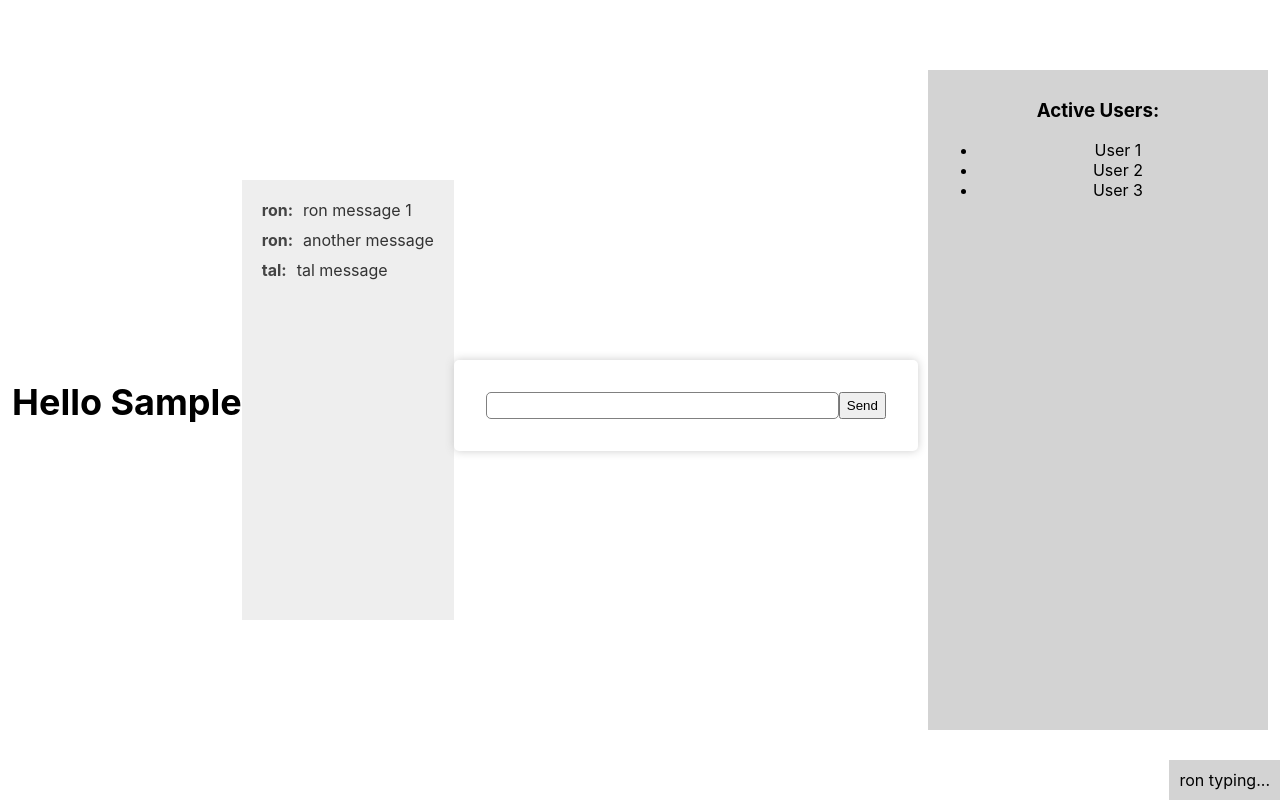
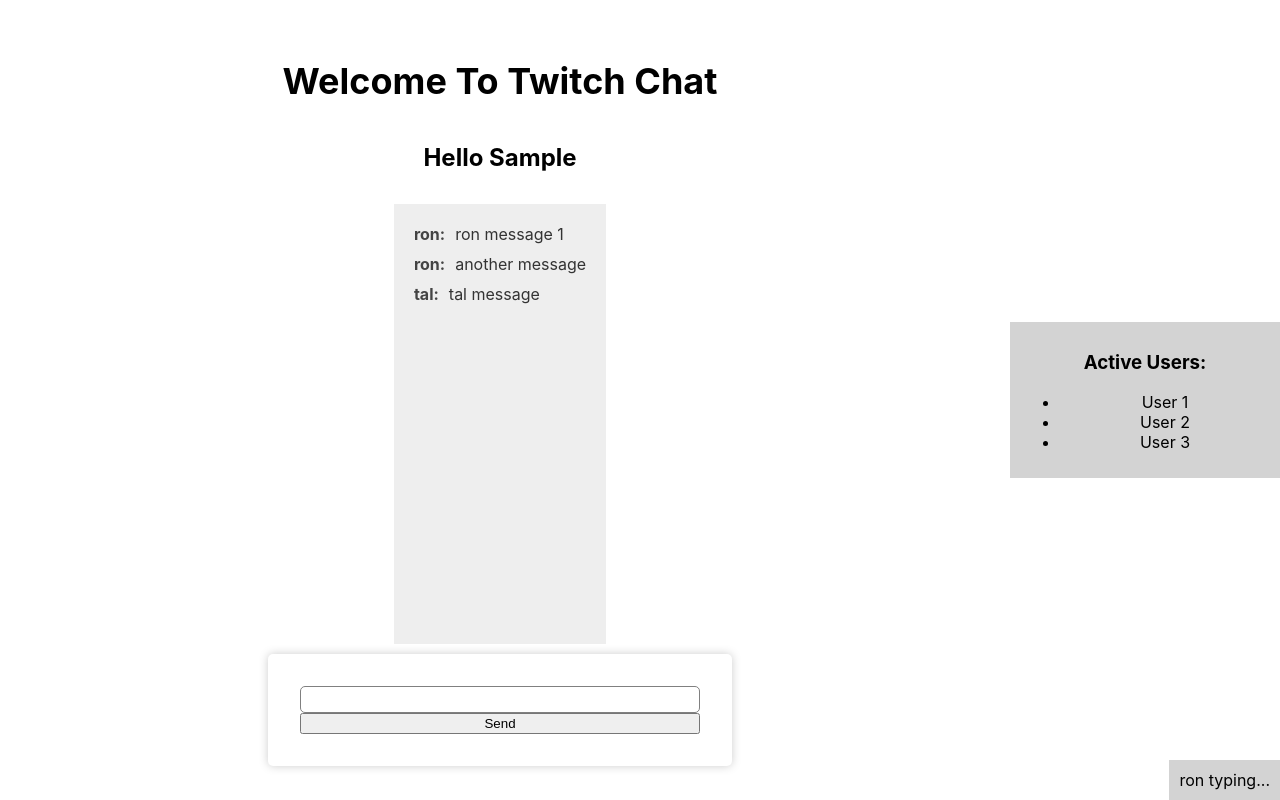
Before and after one commit to ronnahom96/twitch-chat-client, a React (Create React App) app: page /login in a window 1280 px wide. Both pictures are taken after typing "Sample" into the empty fields and a click on the button "Login". Built offline with nearby package versions, Linux system fonts and the light colour scheme; no server answers.

Commit message:
separate to new active user component

```diff
--- a/src/App.tsx
+++ b/src/App.tsx
@@ -9,6 +9,7 @@
 const App: React.FC = () => {
   return (
     <Routes>
+      <Route path={"/"} element={<Login />} />
       <Route path={"/chat"} element={<Chat />} />
       <Route path='/login' element={<Login />} />
       <Route path='/about' element={<About />} />
--- /dev/null
+++ b/src/components/activeUser/ActiveUsers.module.css
@@ -0,0 +1,8 @@
+.activeUsers {
+  background-color: lightgray;
+  width: 25%;
+  height: 80%;
+  padding: 10px;
+  text-align: center;
+  margin-left: 10px;
+}
--- /dev/null
+++ b/src/components/activeUser/ActiveUsers.tsx
@@ -0,0 +1,19 @@
+import React, { useState } from "react";
+import styles from "./ActiveUsers.module.css";
+
+const ActiveUsers: React.FC = () => {
+  const [activeUsers, setActiveUsers] = useState<string[]>([]);
+
+  return (
+    <div className={styles.activeUsers}>
+      <h3>Active Users:</h3>
+      <ul>
+        <li>User 1</li>
+        <li>User 2</li>
+        <li>User 3</li>
+      </ul>
+    </div>
+  );
+};
+
+export default ActiveUsers;
--- a/src/pages/chat/Chat.module.css
+++ b/src/pages/chat/Chat.module.css
@@ -1,10 +1,17 @@
-.activeUsers {
-	background-color: lightgray;
-	width: 25%;
-	height: 80%;
-	padding: 10px;
-	text-align: center;
-	margin-left: 10px;
+.chatContainer {
+  display: flex;
+  flex-direction: row;
+  justify-content: center;
+  align-items: center;
+}
+
+.chatBodyContainer {
+  display: flex;
+  flex-direction: column;
+  justify-content: center;
+  align-items: center;
+  height: 100vh;
+  width: 100%;
 }
 
 .typing-status {
@@ -37,12 +44,3 @@
   border: 1px solid gray;
   border-radius: 5px;
 }
-
-
-.chatContainer {
-  display: flex;
-  height: 100vh;
-  width: 100%;
-  justify-content: center;
-  align-items: center;
-}
--- a/src/pages/chat/Chat.tsx
+++ b/src/pages/chat/Chat.tsx
@@ -5,8 +5,9 @@
 import { useAppSelector } from "../../hooks/redux";
 import { RootState } from "../../store";
 import { v4 as uuidv4 } from "uuid";
-import { redirect } from 'react-router-dom';
-import styles from './Chat.module.css';
+import { redirect } from "react-router-dom";
+import styles from "./Chat.module.css";
+import ActiveUsers from "../../components/activeUser/ActiveUsers";
 
 const Chat: React.FC = () => {
   const [messages, setMessages] = useState<MessageData[]>([]);
@@ -16,17 +17,16 @@
   const username = useAppSelector((state: RootState) => state.user.username);
   const lastMessageRef = useRef<HTMLInputElement>(null);
 
-
   useEffect(() => {
     setMessages([
       { id: uuidv4(), author: "ron", text: "ron message 1" },
       { id: uuidv4(), author: "ron", text: "another message" },
-      { id: uuidv4(), author: "tal", text: "tal message" }
-    ])
+      { id: uuidv4(), author: "tal", text: "tal message" },
+    ]);
     const socket = io("http://localhost:4000", { transports: ["websocket"] });
     setSocket(socket);
 
-    socket.on('typingResponse', (data) => setTypingStatus(data));
+    socket.on("typingResponse", (data) => setTypingStatus(data));
     socket.on("notifyMessage", (message) => {
       setMessages((prevMessages) => [...prevMessages, message]);
     });
@@ -38,7 +38,7 @@
 
   useEffect(() => {
     // 👇️ scroll to bottom every time messages change
-    lastMessageRef.current!.scrollIntoView({ behavior: 'smooth' });
+    lastMessageRef.current!.scrollIntoView({ behavior: "smooth" });
   }, [messages]);
 
   const handleSubmit = (event: FormEvent<HTMLFormElement>) => {
@@ -51,13 +51,15 @@
   const isLoggedIn = !!username;
 
   if (!isLoggedIn) {
-    redirect('/login');
+    redirect("/login");
     return null;
   }
 
   return (
     <div className={styles.chatContainer}>
-      <h1>Hello {username}</h1>
+      <div className={styles.chatBodyContainer}>
+        <h1>Welcome To Twitch Chat</h1>
+        <h2>Hello {username}</h2>
         <MessageList messages={messages} lastMessageRef={lastMessageRef} />
         <div className={styles.typingStatusContainer}>
           <span className={styles.typingStatus}>{typingStatus}</span>
@@ -70,14 +72,8 @@
           />
           <button type='submit'>Send</button>
         </form>
-      <div className={styles.activeUsers}>
-        <h3>Active Users:</h3>
-        <ul>
-          <li>User 1</li>
-          <li>User 2</li>
-          <li>User 3</li>
-        </ul>
       </div>
+      <ActiveUsers></ActiveUsers>
     </div>
   );
 };
--- a/src/pages/login/Login.module.css
+++ b/src/pages/login/Login.module.css
@@ -6,6 +6,8 @@
 }
 
 form {
+  display: flex;
+  flex-direction: column;
   background-color: #fff;
   padding: 2rem;
   border-radius: 5px;
@@ -18,13 +20,13 @@
   margin-bottom: 2rem;
 }
 
-.inputContainer{
+.inputContainer {
   display: flex;
   flex-direction: column;
   margin-bottom: 1rem;
 }
 
-.inputUsername{
+.inputUsername {
   padding: 0.5rem;
   font-size: 1rem;
   border: 1px solid #ccc;
@@ -34,7 +36,7 @@
 }
 
 .btnSubmit {
-  background-color: #6441A5;
+  background-color: #6441a5;
   color: #fff;
   padding: 0.75rem 1.5rem;
   border-radius: 5px;
@@ -46,5 +48,5 @@
 }
 
 .btnSubmit:hover {
-  background-color: #5E3F8F;
+  background-color: #5e3f8f;
 }
```
Lines whose indentation alone changed are shown as unchanged.
